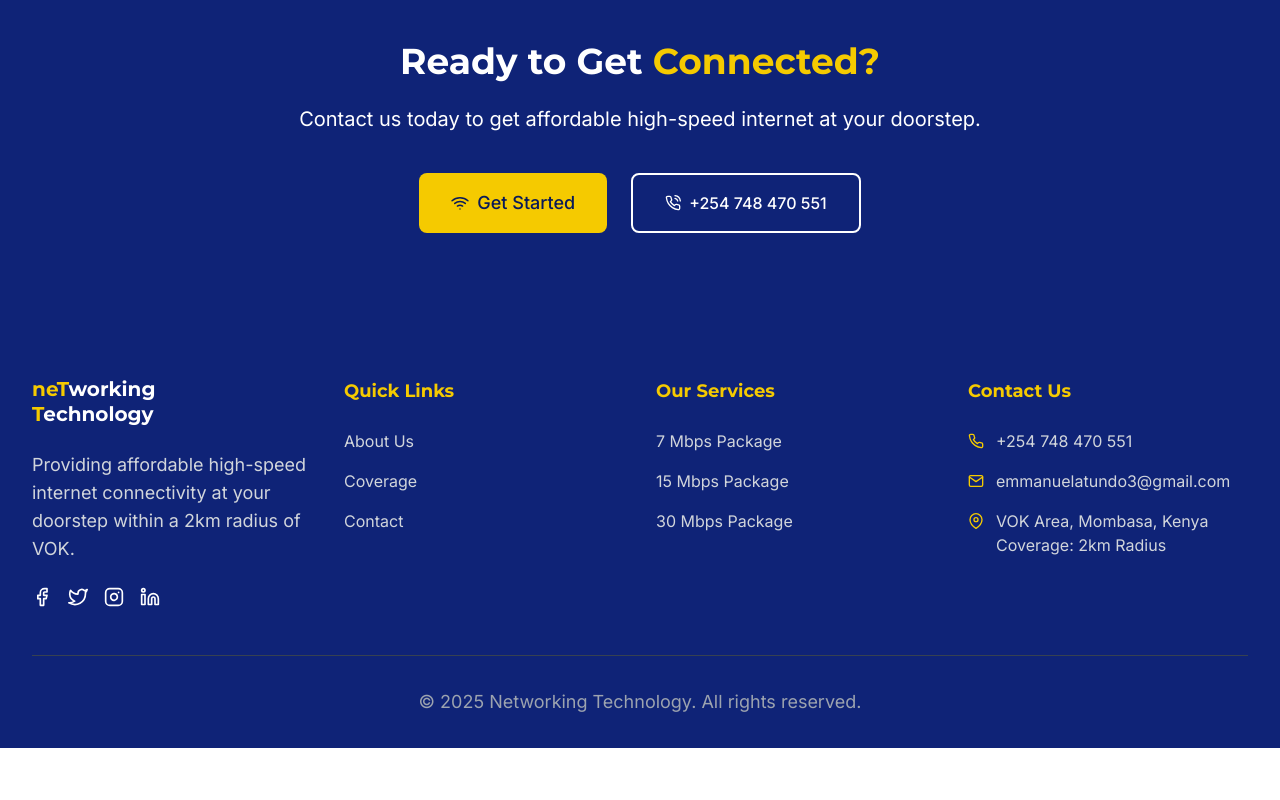
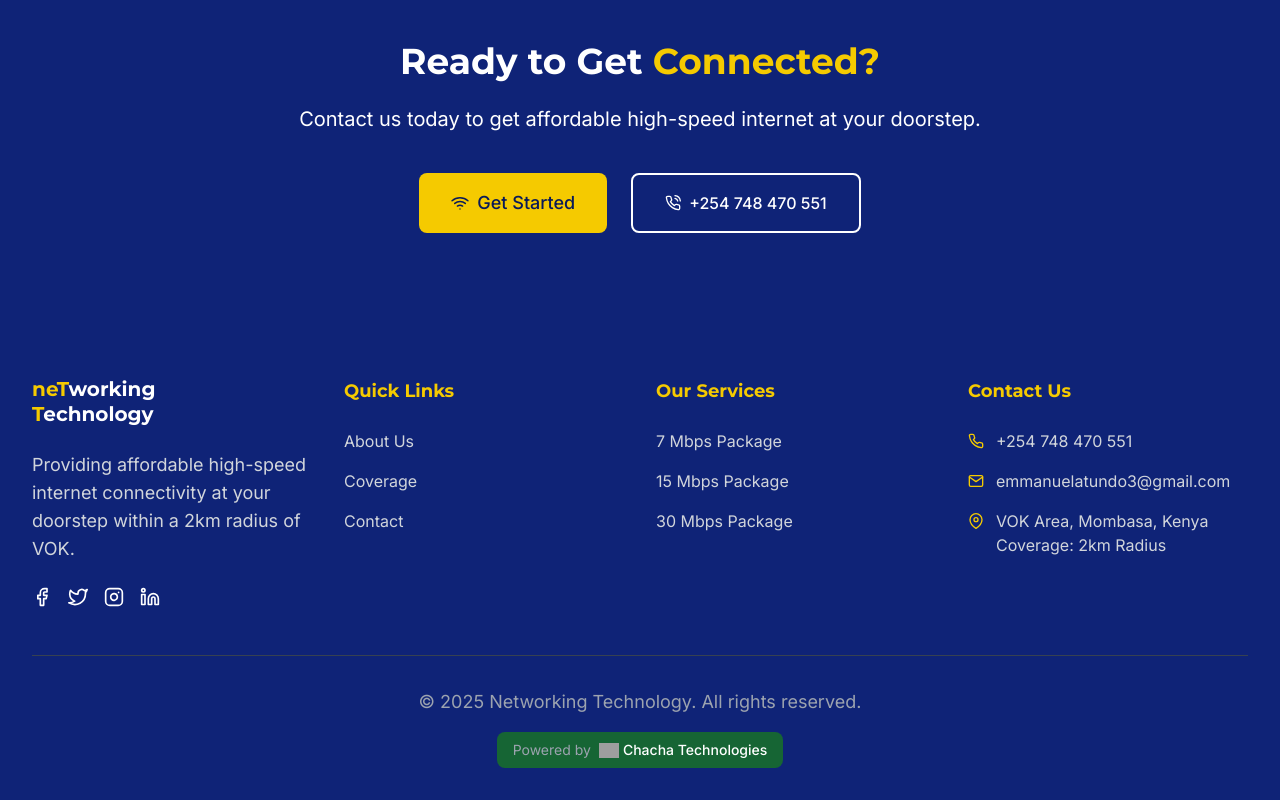
Before and after one commit to CardenDante/networking-technology, a Next.js app: page / in a window 1280 px wide. Shown: the part 2351-3151 px from the top of the page. Before the commit the page ends 3099 px from the top, so only its background shows below. Built offline with nearby package versions, Linux system fonts and the light colour scheme; grey boxes are pictures that could not be loaded.

Commit message:
Add powered by section in footer with Chacha Technologies logo

```diff
--- a/src/components/layout/Footer.tsx
+++ b/src/components/layout/Footer.tsx
@@ -2,6 +2,7 @@
 
 import React from 'react';
 import Link from 'next/link';
+import Image from 'next/image';
 import { FiPhone, FiMail, FiMapPin, FiFacebook, FiTwitter, FiInstagram, FiLinkedin } from 'react-icons/fi';
 
 const Footer = () => {
@@ -136,6 +137,26 @@ const Footer = () => {
         <div className="pt-8 border-t border-gray-700 text-center text-gray-400">
           <p>© {currentYear} Networking Technology. All rights reserved.</p>
         </div>
+        <div className="flex justify-center mt-4">
+          <div className="bg-green-800 rounded-lg px-4 py-2 inline-flex items-center">
+            <span className="text-gray-400 text-sm mr-2">Powered by</span>
+            <a
+              href="https://www.chach-a.com"
+              target="_blank"
+              rel="noopener noreferrer"
+              className="flex items-center hover:opacity-80 transition-opacity"
+            >
+              <Image
+                src="https://www.chach-a.com/logoMark.svg"
+                alt="Chacha Technologies"
+                width={20}
+                height={20}
+                className="mr-1"
+              />
+              <span className="text-white text-sm font-medium">Chacha Technologies</span>
+            </a>
+          </div>
+        </div>
       </div>
     </footer>
   );
```
